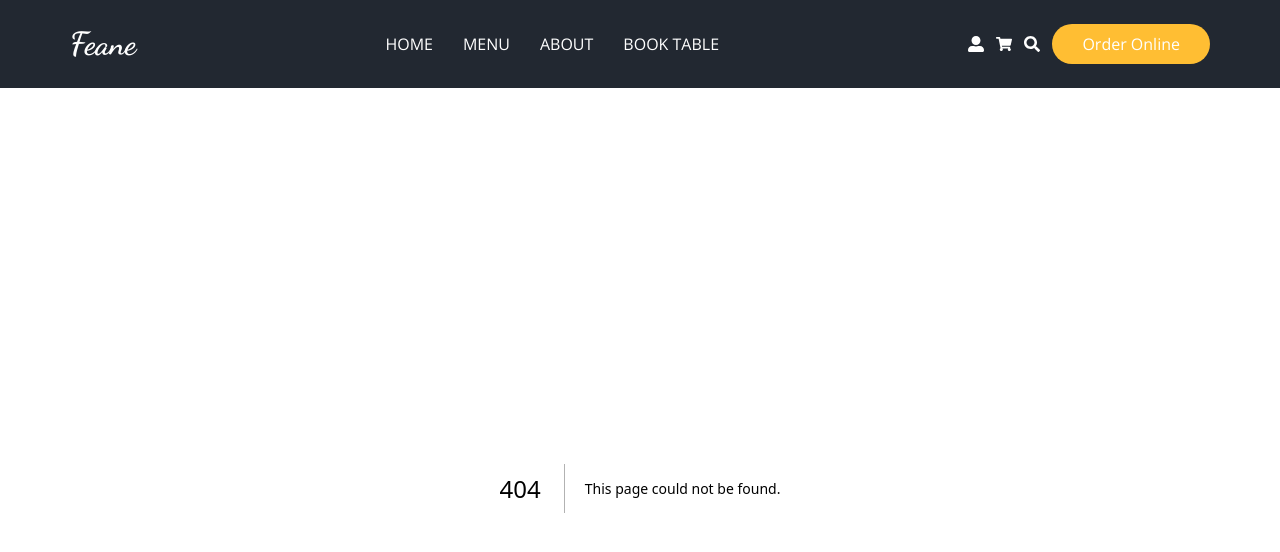
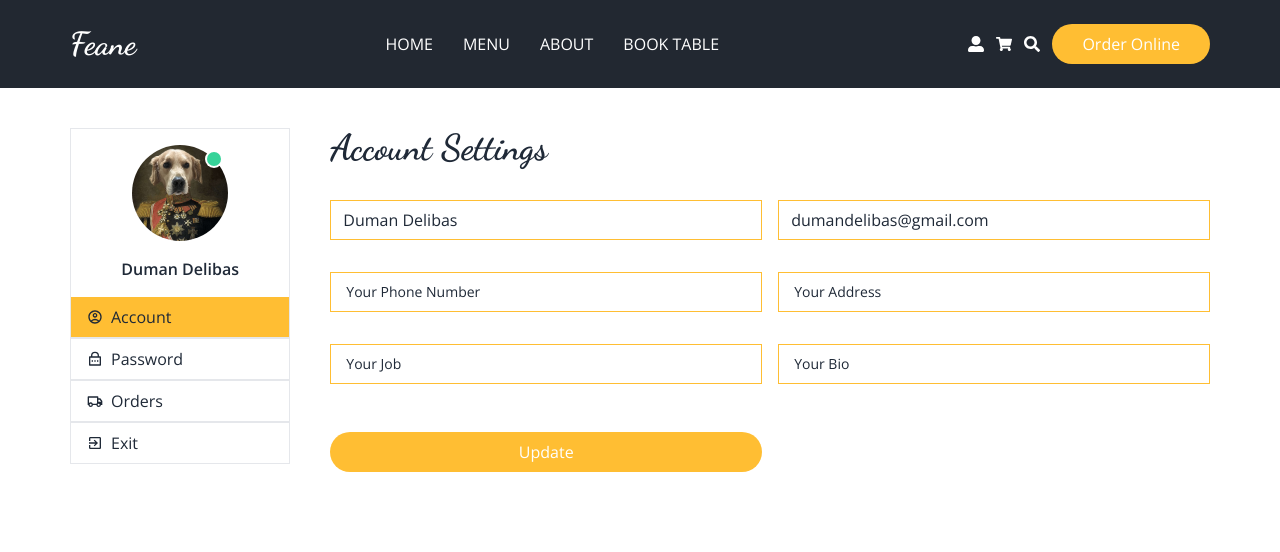
Before and after one commit to Nujsvart/food-ordering-app-nextjs, a Next.js app: page /profile in a window 1280 px wide. Before the commit this address had no page. Shown: the top 552 px of the page. Built offline with nearby package versions, Linux system fonts and the light colour scheme.

Commit message:
profile page - account settigns and password components

```diff
--- /dev/null
+++ b/components/Profile/ProfileCard.jsx
@@ -0,0 +1,55 @@
+import { MdOutlineAccountCircle, MdOutlineExitToApp } from "react-icons/md";
+import { RiLockPasswordLine, RiTruckLine } from "react-icons/ri";
+
+import Image from "next/image";
+
+const ProfileCard = ({ tab, setTab }) => {
+  const profileNav = [
+    {
+      id: 1,
+      name: "Account",
+      icon: <MdOutlineAccountCircle />,
+    },
+    {
+      id: 2,
+      name: "Password",
+      icon: <RiLockPasswordLine />,
+    },
+    {
+      id: 3,
+      name: "Orders",
+      icon: <RiTruckLine />,
+    },
+    {
+      id: 4,
+      name: "Exit",
+      icon: <MdOutlineExitToApp />,
+    },
+  ];
+
+  return (
+    <div className="border h-max w-1/4 items-center flex flex-col justify-center pt-4">
+      <div className="avatar online ">
+        <div className="w-24 rounded-full relative">
+          <Image src="/images/dumush.jpg" layout="fill" />
+        </div>
+      </div>
+      <strong className="my-4">Duman Delibas</strong>
+      <ul className="self-start w-full divide-y-2">
+        {profileNav.map(nav => (
+          <li
+            key={nav.id}
+            onClick={() => setTab(nav.id)}
+            className={`px-4 py-2 flex items-center gap-2 hover:bg-primary hover:text-white cursor-pointer ${
+              tab === nav.id && "bg-primary"
+            }`}
+          >
+            {nav.icon} {nav.name}
+          </li>
+        ))}
+      </ul>
+    </div>
+  );
+};
+
+export default ProfileCard;
--- /dev/null
+++ b/components/Profile/ProfilePassword.jsx
@@ -0,0 +1,62 @@
+import Title from "../ui/Title";
+import Input from "../Form/Input";
+import { useFormik } from "formik";
+import { passwordSchema } from "@/schema/account";
+
+const ProfilePassword = () => {
+  const formik = useFormik({
+    initialValues: {
+      oldPassword: "",
+      newPassword: "",
+    },
+    validationSchema: passwordSchema,
+    onSubmit: values => {
+      console.log(values);
+      formik.handleReset();
+    },
+  });
+
+  const passwordInputs = [
+    {
+      id: 1,
+      name: "oldPassword",
+      type: "password",
+      text: "Old Password",
+      value: formik.values.oldPassword,
+      errorMessage: formik.errors.oldPassword,
+      touched: formik.touched.oldPassword,
+    },
+    {
+      id: 2,
+      name: "newPassword",
+      type: "password",
+      text: "New Password",
+      value: formik.values.newPassword,
+      errorMessage: formik.errors.newPassword,
+      touched: formik.touched.newPassword,
+    },
+  ];
+
+  return (
+    <div className="w-full">
+      <Title className="text-4xl">Password</Title>
+      <form
+        className="grid grid-cols-2 grid-rows-4 mt-8 gap-x-4 "
+        onSubmit={formik.handleSubmit}
+      >
+        {passwordInputs.map(input => (
+          <Input
+            {...input}
+            onChange={formik.handleChange}
+            onBlur={formik.handleBlur}
+          />
+        ))}
+        <button className="btn-primary self-center" type="submit">
+          Update
+        </button>
+      </form>
+    </div>
+  );
+};
+
+export default ProfilePassword;
--- /dev/null
+++ b/components/Profile/ProfileSettings.jsx
@@ -0,0 +1,103 @@
+import Title from "../ui/Title";
+import Input from "../Form/Input";
+import { useFormik } from "formik";
+import { accountSchema } from "@/schema/account";
+
+const ProfileSettings = () => {
+  const formik = useFormik({
+    initialValues: {
+      fullName: "Duman Delibas",
+      email: "dumandelibas@gmail.com",
+      phoneNumber: "",
+      address: "",
+      jobTitle: "",
+      about: "",
+    },
+    validationSchema: accountSchema,
+    onSubmit: values => {
+      console.log(values);
+      formik.handleReset();
+    },
+  });
+
+  const accountInputs = [
+    {
+      id: 1,
+      name: "fullName",
+      type: "text",
+      text: "Your Full Name",
+      value: formik.values.fullName,
+      errorMessage: formik.errors.fullName,
+      touched: formik.touched.fullName,
+    },
+    {
+      id: 2,
+      name: "email",
+      type: "email",
+      text: "Your Email",
+      value: formik.values.email,
+      errorMessage: formik.errors.email,
+      touched: formik.touched.email,
+    },
+    {
+      id: 3,
+      name: "phoneNumber",
+      type: "number",
+      text: "Your Phone Number",
+      value: formik.values.phoneNumber,
+      errorMessage: formik.errors.phoneNumber,
+      touched: formik.touched.phoneNumber,
+    },
+    {
+      id: 4,
+      name: "address",
+      type: "text",
+      text: "Your Address",
+      value: formik.values.address,
+      errorMessage: formik.errors.address,
+      touched: formik.touched.address,
+    },
+    {
+      id: 5,
+      name: "jobTitle",
+      type: "text",
+      text: "Your Job",
+      value: formik.values.jobTitle,
+      errorMessage: formik.errors.jobTitle,
+      touched: formik.touched.jobTitle,
+    },
+    {
+      id: 6,
+      name: "about",
+      type: "text",
+      text: "Your Bio",
+      value: formik.values.about,
+      errorMessage: formik.errors.about,
+      touched: formik.touched.about,
+    },
+  ];
+
+  return (
+    <div className="w-full">
+      <Title className="text-4xl">Account Settings</Title>
+      <form
+        className="grid grid-cols-2 grid-rows-4 mt-8 gap-x-4 "
+        onSubmit={formik.handleSubmit}
+      >
+        {accountInputs.map(input => (
+          <Input
+            {...input}
+            onBlur={formik.handleBlur}
+            onChange={formik.handleChange}
+          />
+        ))}
+
+        <button className="btn-primary self-center" type="submit">
+          Update
+        </button>
+      </form>
+    </div>
+  );
+};
+
+export default ProfileSettings;
--- a/components/orderTable/OrderStatus.jsx
+++ b/components/orderTable/OrderStatus.jsx
@@ -9,7 +9,7 @@ const OrderStatus = () => {
       <div className="flex flex-col items-center">
         <MdOutlinePayments size={80} /> <span>Payment</span>
       </div>
-      <div className="flex flex-col items-center">
+      <div className="flex flex-col items-center animate-pulse">
         <BiHappyAlt size={80} />
         <span>Preparing</span>
       </div>
--- /dev/null
+++ b/pages/profile/index.jsx
@@ -0,0 +1,19 @@
+import ProfileCard from "@/components/Profile/ProfileCard";
+import ProfileSettings from "@/components/Profile/ProfileSettings";
+import ProfilePassword from "@/components/Profile/ProfilePassword";
+import { useState } from "react";
+
+const Profile = () => {
+  const [tab, setTab] = useState(1);
+  console.log(tab);
+
+  return (
+    <div className="flex h-[calc(100vh_-_5.5rem)] container mx-auto space-x-10 pt-10">
+      <ProfileCard setTab={setTab} tab={tab} />
+      {tab === 1 && <ProfileSettings />}
+      {tab === 2 && <ProfilePassword />}
+    </div>
+  );
+};
+
+export default Profile;
--- /dev/null
+++ b/schema/account.js
@@ -0,0 +1,21 @@
+import * as Yup from "yup";
+
+export const accountSchema = Yup.object({
+  fullName: Yup.string().required("Full Name is required"),
+  email: Yup.string().email("Invalid email").required("Email is required"),
+  phoneNumber: Yup.string().required("Phone Number is required"),
+  address: Yup.string().required("Address is required"),
+  jobTitle: Yup.string().required("Job Title is required"),
+  about: Yup.string().required("Your bio is required"),
+});
+
+export const passwordSchema = Yup.object({
+  oldPassword: Yup.string().required("Old Password is required"),
+  newPassword: Yup.string()
+    .required("Password is required")
+    .min(8, "Password is too short")
+    .matches(
+      /^(?=.*[A-Za-z])(?=.*\d)[A-Za-z\d]{8,}$/,
+      "Password must contain at least one letter and one number"
+    ),
+});
```
Also changed, not shown: public/images/dumush.jpg (added).
